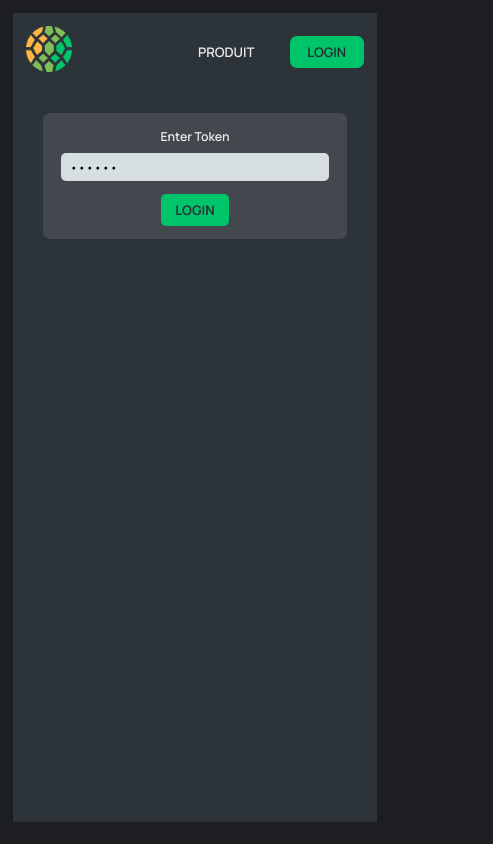
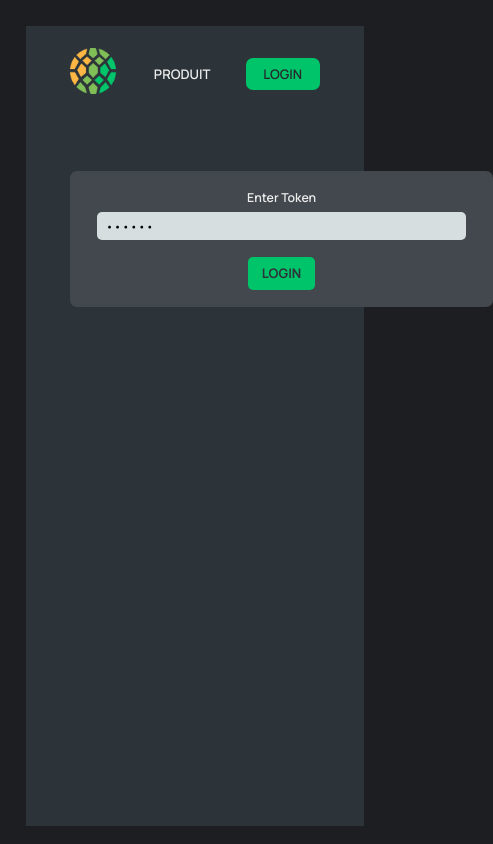
Before and after one commit to Achraf-N/Projet-de-Fid-lisation-Client, a React (Vite) app: page /login in a window 390 px wide. Shown: the whole page, 493 px wide, since content can reach past the window. Built offline with nearby package versions, Linux system fonts and the light colour scheme.

Commit message:
Changes to user mobile friendly 2

```diff
--- a/src/Pages/Login.module.css
+++ b/src/Pages/Login.module.css
@@ -24,22 +24,3 @@
   flex-direction: column;
   gap: 0.5rem;
 }
-
-@media (max-width: 768px) {
-  .login {
-    margin: 1rem; /* Reduce margin for smaller screens */
-    padding: 1.5rem; /* Reduce padding */
-    min-height: calc(100vh - 4rem); /* Adjust height to fit screen */
-  }
-
-  .form {
-    width: 90%; /* Allow the form to take up more width on small screens */
-    padding: 1.5rem 2rem; /* Reduce padding for a compact design */
-    margin: 4rem auto; /* Decrease top margin */
-    gap: 1.5rem; /* Slightly reduce the gap between form fields */
-  }
-
-  .row {
-    gap: 0.8rem; /* Increase spacing between elements in rows for better readability */
-  }
-}
```
